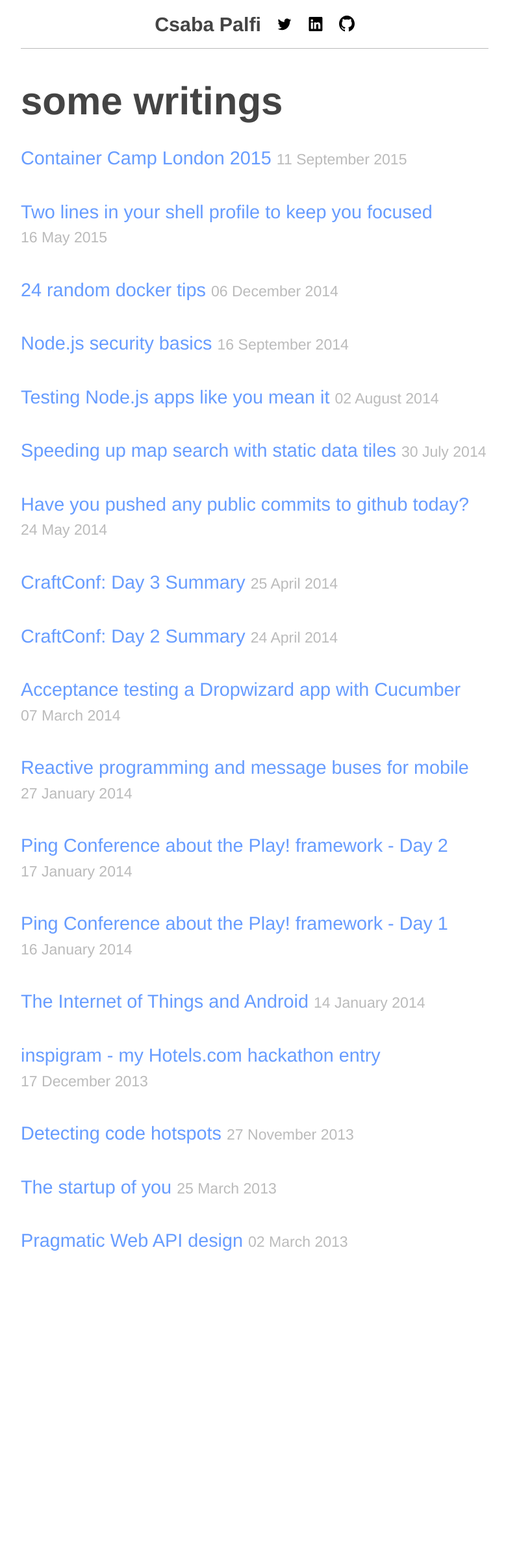
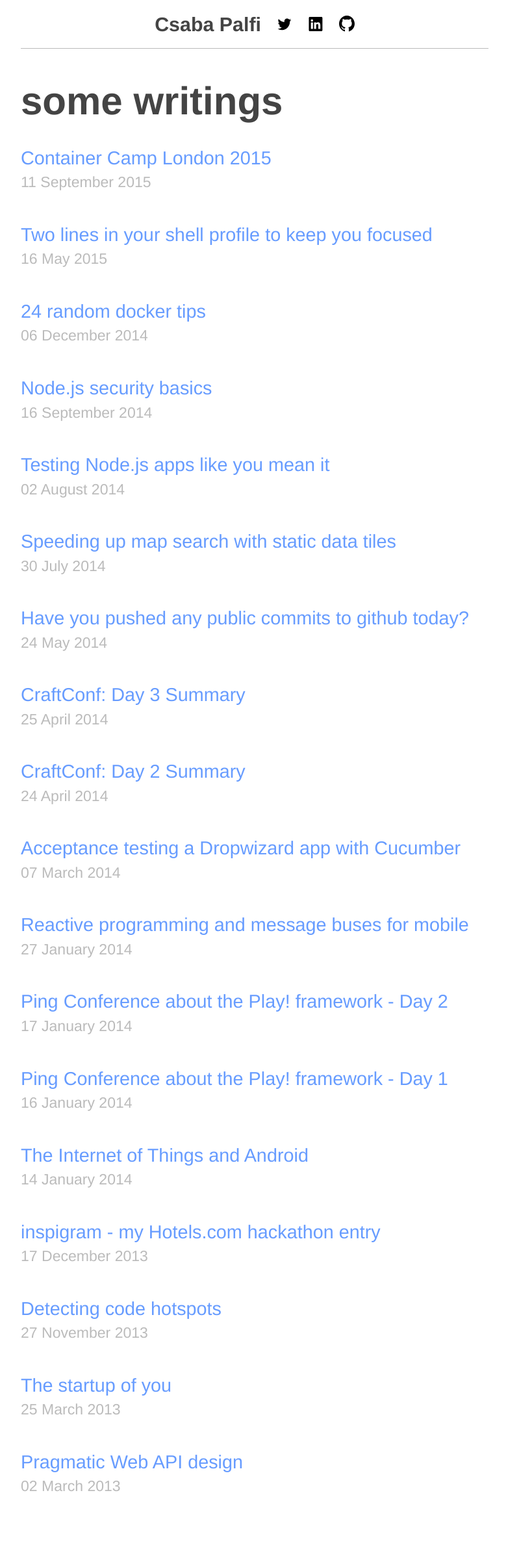
Before and after one commit to dublado/csabapalfi.github.io, a Jekyll site: the page built from index.html, in a window 1280 px wide. Shown: the whole page at 65% size, without its empty margins (248-1027 px from the left). Built offline with Jekyll 4.4.1, drawn with Linux system fonts in a browser that asks for light colours; Markdown is read by kramdown in place of the engine named in the settings; before the commit the page ends 2022 px from its top, so only the background shows below that.

Commit message:
move posts dates below titles
Signed-off-by: Csaba Palfi <csaba@palfi.me>

```diff
--- a/index.html
+++ b/index.html
@@ -8,7 +8,7 @@ title: some writings
   <section class="posts">
     <h3 class="post-title">
       <a href="{{ post.url }}">{{ post.title }}</a>
-      <span class="post-date">{{ post.date | date_to_long_string }}</span>
+      <div class="post-date">{{ post.date | date_to_long_string }}</div>
     </h3>
   </section>
 {% endfor %}
```
